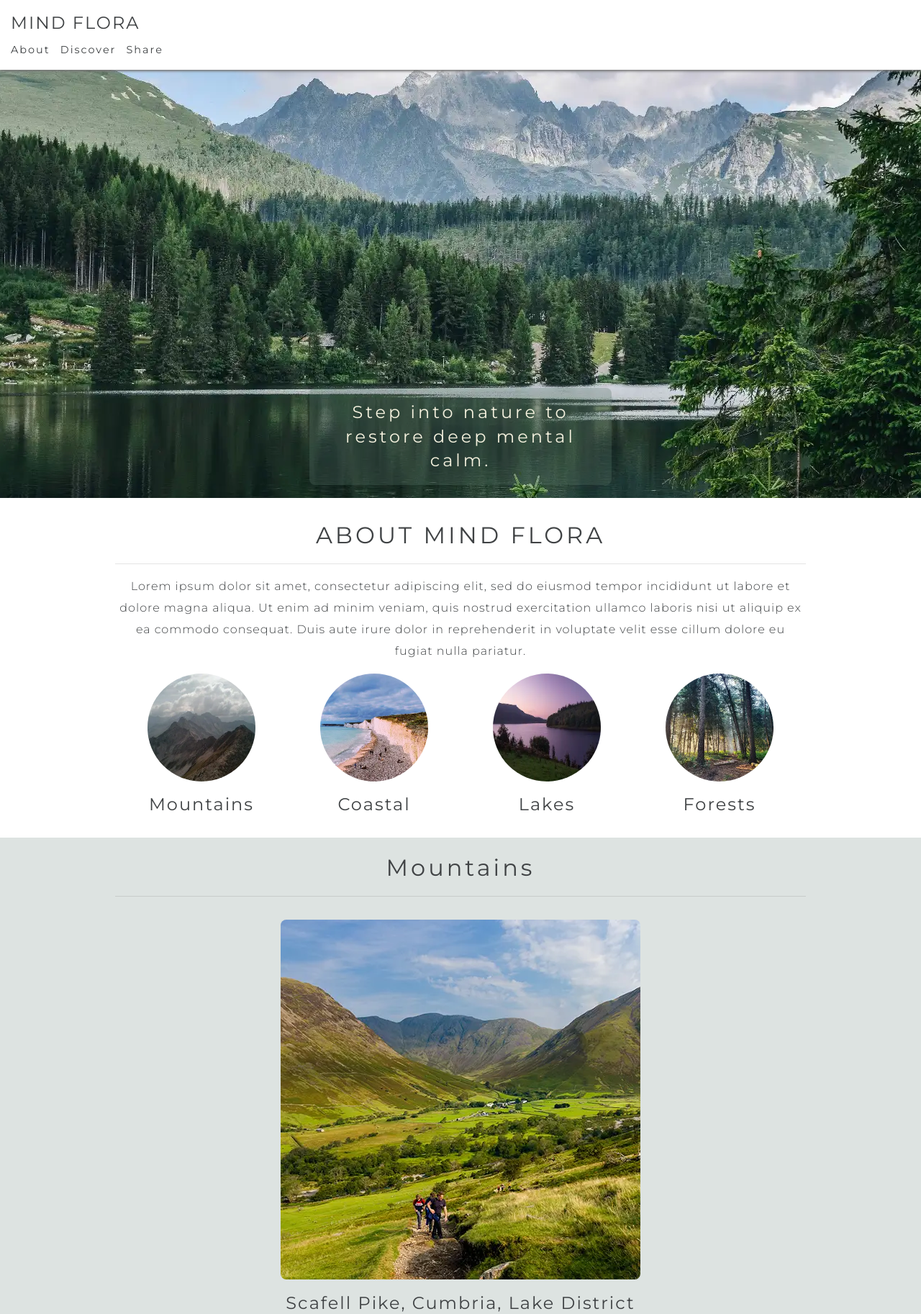
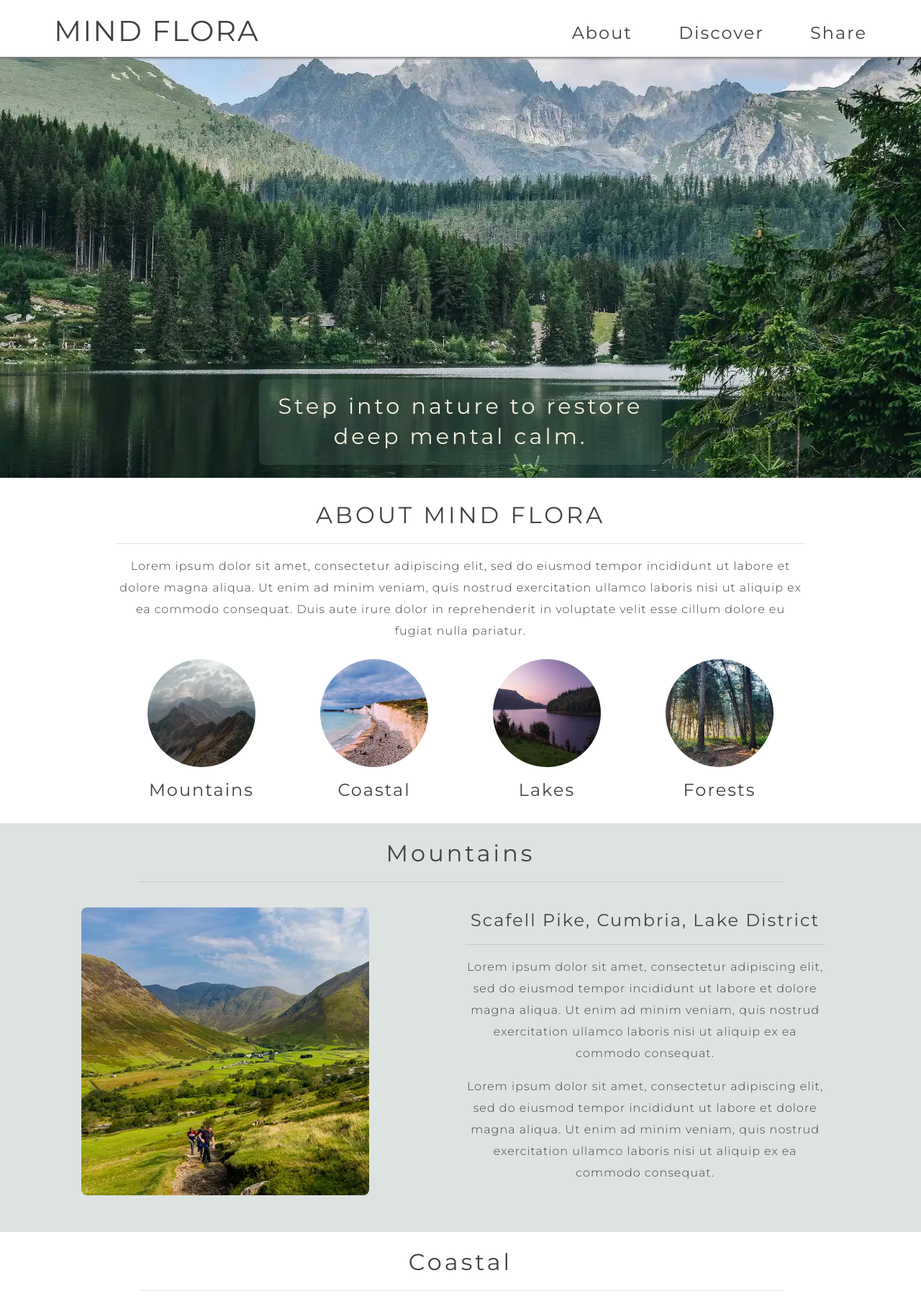
Before and after one commit to kun-shukla/ci-p1-mind-flora, a plain HTML site: page index.html in a window 1280 px wide. Shown: the top 1826 px of the page at 72% size. Drawn offline with nearby package versions, Linux system fonts and the light colour scheme.

Commit message:
Make Categories Content section responsive for screen sizes ranging from 576px to 1200px and above. Use a combination of bootstrap and custom media queries to achieve this

```diff
--- a/assets/css/style.css
+++ b/assets/css/style.css
@@ -115,7 +115,7 @@ main {
   background: url("../images/pexels-marek-levak-2275221.webp") no-repeat center
     center;
   height: 600px;
-  object-fit: cover;
+  /* object-fit: cover; */
 }
 
 #overlay-text {
@@ -210,11 +210,7 @@ main {
 }
 
 #form-overlay {
-  /* background-color: rgba(86, 117, 104, 0.7); */
   background-color: rgba(243, 213, 165, 0.702);
-  /* background-color: #f5f5ee; */
-  /* background-color: #cfc4a7; */
-  /* background-color: #f4f1de; */
   position: absolute;
   max-width: 300px;
   padding: 20px;
@@ -287,3 +283,139 @@ textarea {
 #footer-menu a {
   color: #3f4244;
 }
+
+/* Media query: 576px and up (for e.g. larger mobile phones or for mobiles in landscape mode) */
+
+@media screen and (min-width: 576px) {
+  main {
+    margin-top: 57px;
+  }
+
+  header {
+    display: flex;
+    justify-content: space-between;
+  }
+
+  #form-overlay {
+    max-width: 450px;
+    margin-bottom: 30px;
+  }
+
+  #menu {
+    margin-bottom: 0;
+  }
+}
+
+@media screen and (min-width: 768px) {
+  main {
+    margin-top: 64px;
+  }
+
+  #menu {
+    margin-top: 13px;
+  }
+  #menu li {
+    padding-right: 20px;
+    font-size: 100%;
+  }
+
+  #logo {
+    padding-left: 20px;
+    font-size: 1.8em;
+  }
+
+  .about-sec-cat img {
+    width: 200px;
+    height: 200px;
+  }
+}
+
+@media screen and (min-width: 992px) {
+  #menu li {
+    padding-right: 40px;
+    font-size: 125%;
+  }
+
+  #logo {
+    font-size: 2em;
+  }
+
+  .about-sec-cat img {
+    width: 150px;
+    height: 150px;
+    margin-top: 0.5rem;
+  }
+
+  .cat-content-flex-container {
+    display: flex;
+    justify-content: space-evenly;
+  }
+
+  .cat-content-wrapper {
+    padding: 20px 0 1px;
+  }
+
+  .cat-content-img {
+    margin: 0;
+    height: 350px;
+    width: 350px;
+  }
+
+  .cat-content-img-wrapper {
+    align-self: center;
+  }
+
+  .cat-content-wrapper .col-12 {
+    padding: 0 15%;
+  }
+
+  .cat-content-text-wrapper {
+    padding: 20px;
+    align-self: center;
+  }
+
+  .cat-content-wrapper:nth-child(even) .cat-content-img-wrapper {
+    order: 2;
+  }
+
+  .cat-content-wrapper:nth-child(even) .cat-content-text-wrapper {
+    order: 1;
+  }
+
+  #overlay-text {
+    max-width: 550px;
+  }
+
+  #overlay-text h4 {
+    font-size: 1.7rem;
+  }
+}
+
+@media screen and (min-width: 1200px) {
+  .cat-content-img {
+    height: 400px;
+    width: 400px;
+  }
+
+  .cat-content-flex-container {
+    margin-bottom: 30px;
+  }
+
+  #logo {
+    padding-left: 60px;
+    font-size: 2.5em;
+  }
+
+  #menu li {
+    padding-right: 60px;
+    font-size: 150%;
+  }
+
+  #overlay-text {
+    max-width: 600px;
+  }
+
+  #overlay-text h4 {
+    font-size: 1.9rem;
+  }
+}
--- a/index.html
+++ b/index.html
@@ -121,7 +121,6 @@
 
         <!-- Start of 'Categories content section'-->
         <section id="cats-content-section">
-
             <div class="cat-content-wrapper green-bg">
                 <div class="row">
                     <div class="col-12">
@@ -129,12 +128,12 @@
                         <hr>
                     </div>
                 </div>
-                <div class="row">
-                    <div class="col-12">
+                <div class="cat-content-flex-container">
+                    <div class="cat-content-img-wrapper">
                         <img class="cat-content-img" src="assets/images/mountians.webp"
                             alt="Hikers climbing up Scafell Pike">
                     </div>
-                    <div class="col-12">
+                    <div class="cat-content-text-wrapper">
                         <h4>Scafell Pike, Cumbria, Lake District</h4>
                         <hr>
                         <p>Lorem ipsum dolor sit amet, consectetur adipiscing elit, sed do eiusmod tempor
@@ -160,23 +159,26 @@
                         <hr>
                     </div>
                 </div>
-                <div class="row">
-                    <div class="col-12">
+
+                <div class="cat-content-flex-container">
+                    <div class="cat-content-img-wrapper">
                         <img class="cat-content-img" src="assets/images/kynance-cove-2-2.webp"
                             alt="Kynance Cove in Cornwall">
                     </div>
-                    <div class="col-12">
+                    <div class="cat-content-text-wrapper">
                         <h4>Kynance Cove, Cornwall</h4>
                         <hr>
                         <p>Lorem ipsum dolor sit amet, consectetur adipiscing elit, sed do eiusmod tempor
                             incididunt ut labore et
-                            dolore magna aliqua. Ut enim ad minim veniam, quis nostrud exercitation ullamco laboris nisi
+                            dolore magna aliqua. Ut enim ad minim veniam, quis nostrud exercitation ullamco laboris
+                            nisi
                             ut
                             aliquip
                             ex ea commodo consequat.</p>
                         <p>Lorem ipsum dolor sit amet, consectetur adipiscing elit, sed do eiusmod tempor
                             incididunt ut labore et
-                            dolore magna aliqua. Ut enim ad minim veniam, quis nostrud exercitation ullamco laboris nisi
+                            dolore magna aliqua. Ut enim ad minim veniam, quis nostrud exercitation ullamco laboris
+                            nisi
                             ut
                             aliquip
                             ex ea commodo consequat.</p>
@@ -191,31 +193,32 @@
                         <hr>
                     </div>
                 </div>
-                <div class="row">
-                    <div class="col-12">
+                <div class="cat-content-flex-container">
+                    <div class="cat-content-img-wrapper">
                         <img class="cat-content-img"
                             src="assets/images/Ullswater-as-an-example-of-Cultural-Landscape.-Photo-by-Andrew-Locking.-large-file-size-c837992.jpg.webp"
                             alt="Ullswater, Cumbria, Lake District">
                     </div>
-                    <div class="col-12">
+                    <div class="cat-content-text-wrapper">
                         <h4>Ullswater, Cumbria, Lake District</h4>
                         <hr>
                         <p>Lorem ipsum dolor sit amet, consectetur adipiscing elit, sed do eiusmod tempor
                             incididunt ut labore et
-                            dolore magna aliqua. Ut enim ad minim veniam, quis nostrud exercitation ullamco laboris nisi
+                            dolore magna aliqua. Ut enim ad minim veniam, quis nostrud exercitation ullamco laboris
+                            nisi
                             ut
                             aliquip
                             ex ea commodo consequat.</p>
                         <p>Lorem ipsum dolor sit amet, consectetur adipiscing elit, sed do eiusmod tempor
                             incididunt ut labore et
-                            dolore magna aliqua. Ut enim ad minim veniam, quis nostrud exercitation ullamco laboris nisi
+                            dolore magna aliqua. Ut enim ad minim veniam, quis nostrud exercitation ullamco laboris
+                            nisi
                             ut
                             aliquip
                             ex ea commodo consequat.</p>
                     </div>
                 </div>
             </div>
-
             <div class="cat-content-wrapper">
                 <div class="row">
                     <div class="col-12">
@@ -223,25 +226,27 @@
                         <hr>
                     </div>
                 </div>
-                <div class="row">
-                    <div class="col-12">
+                <div class="cat-content-flex-container">
+                    <div class="cat-content-img-wrapper">
                         <img class="cat-content-img" src="assets/images/cannock-chase-forest-high.webp"
                             alt="Cannock Chase Forest, Staffordshire">
                     </div>
-                    <div class="col-12">
+                    <div class="cat-content-text-wrapper">
                         <h4>Cannock Chase Forest, Staffordshire</h4>
                         <hr>
                         <p>Lorem ipsum dolor sit amet, consectetur adipiscing elit, sed do eiusmod tempor
 
                             incididunt ut labore et
 
-                            dolore magna aliqua. Ut enim ad minim veniam, quis nostrud exercitation ullamco laboris nisi
+                            dolore magna aliqua. Ut enim ad minim veniam, quis nostrud exercitation ullamco laboris
+                            nisi
                             ut
                             aliquip
                             ex ea commodo consequat.</p>
                         <p>Lorem ipsum dolor sit amet, consectetur adipiscing elit, sed do eiusmod tempor
                             incididunt ut labore et
-                            dolore magna aliqua. Ut enim ad minim veniam, quis nostrud exercitation ullamco laboris nisi
+                            dolore magna aliqua. Ut enim ad minim veniam, quis nostrud exercitation ullamco laboris
+                            nisi
                             ut
                             aliquip
                             ex ea commodo consequat.</p>
```
